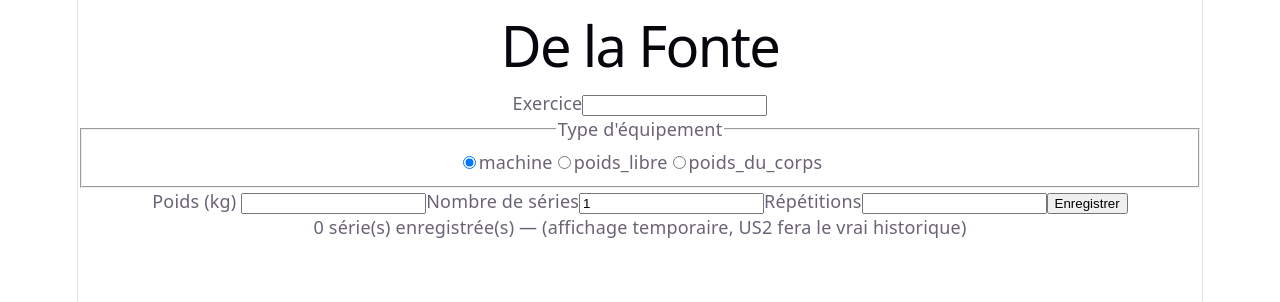
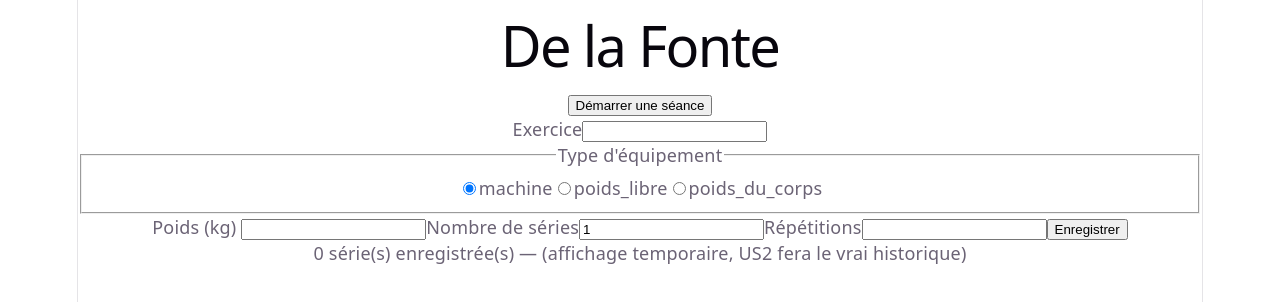
Before and after one commit to ChloeAlberge/de-la-fonte, a React (Vite) app: page / in a window 1280 px wide. Shown: the top 302 px of the page. Built offline with nearby package versions, Linux system fonts and the light colour scheme.

Commit message:
feat: composant ActiveSessionBar - démarrer/terminer une séance (#5)

```diff
--- a/src/App.tsx
+++ b/src/App.tsx
@@ -1,5 +1,6 @@
 import { useState } from 'react';
 import { SeriesForm } from './components/SeriesForm';
+import { ActiveSessionBar } from './components/ActiveSessionBar';
 import { getAllSeries } from './storage/seriesStorage';
 import './App.css';
 
@@ -13,6 +14,7 @@ function App() {
   return (
     <>
       <h1>De la Fonte</h1>
+      <ActiveSessionBar onSessionChange={refreshCount} />
       <SeriesForm onSeriesAdded={refreshCount} />
       <p>{seriesCount} série(s) enregistrée(s) — (affichage temporaire, US2 fera le vrai historique)</p>
     </>
--- /dev/null
+++ b/src/components/ActiveSessionBar.tsx
@@ -0,0 +1,39 @@
+import { useState } from 'react';
+import { getActiveSession, startSession, endSession } from '../storage/sessionStorage';
+
+interface ActiveSessionBarProps {
+  onSessionChange: () => void;
+}
+
+export function ActiveSessionBar({ onSessionChange }: ActiveSessionBarProps) {
+  const [activeSession, setActiveSession] = useState(() => getActiveSession());
+
+  function handleStart() {
+    const session = startSession();
+    setActiveSession(session);
+    onSessionChange();
+  }
+
+  function handleEnd() {
+    if (!activeSession) return;
+
+    endSession(activeSession.id);
+    setActiveSession(null);
+    onSessionChange();
+  }
+
+  if (!activeSession) {
+    return (
+      <div>
+        <button onClick={handleStart}>Démarrer une séance</button>
+      </div>
+    );
+  }
+
+  return (
+    <div>
+      <p>Séance en cours — démarrée à {new Date(activeSession.startedAt).toLocaleTimeString()}</p>
+      <button onClick={handleEnd}>Terminer la séance</button>
+    </div>
+  );
+}
```
